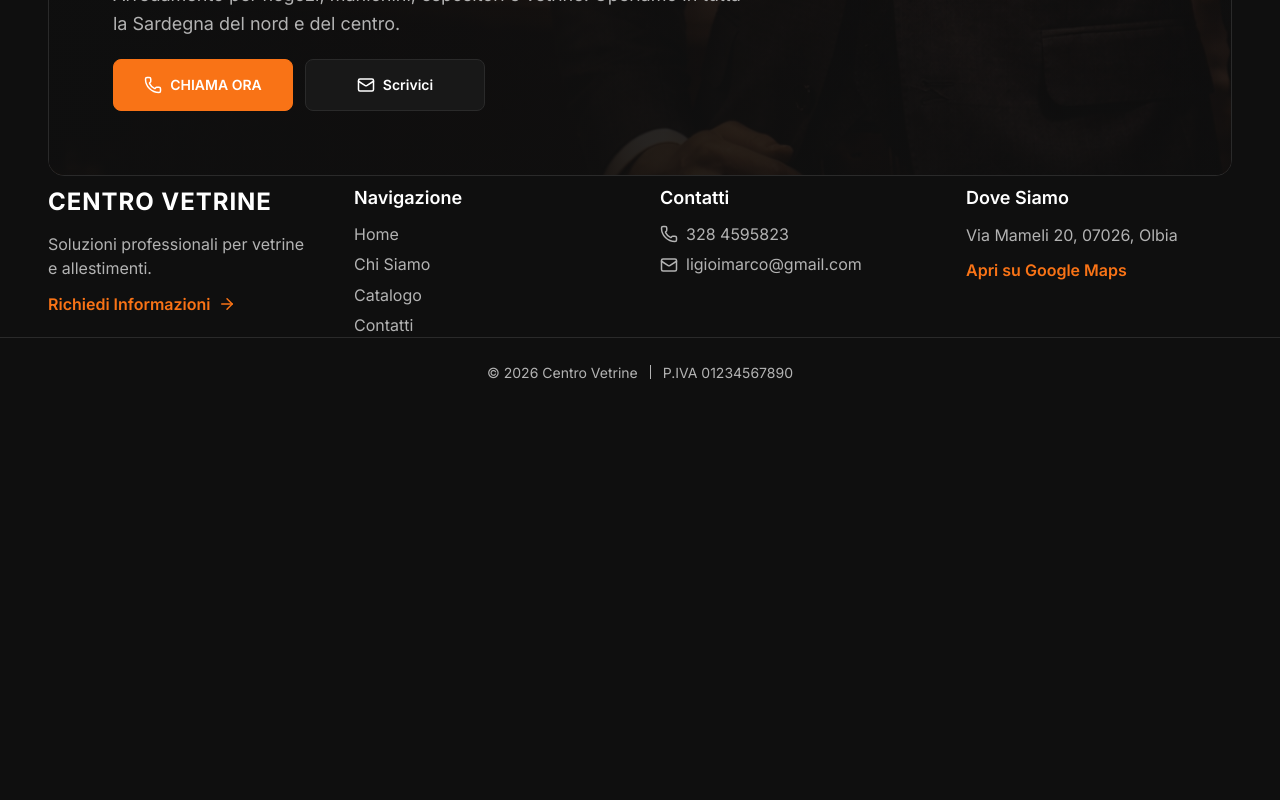
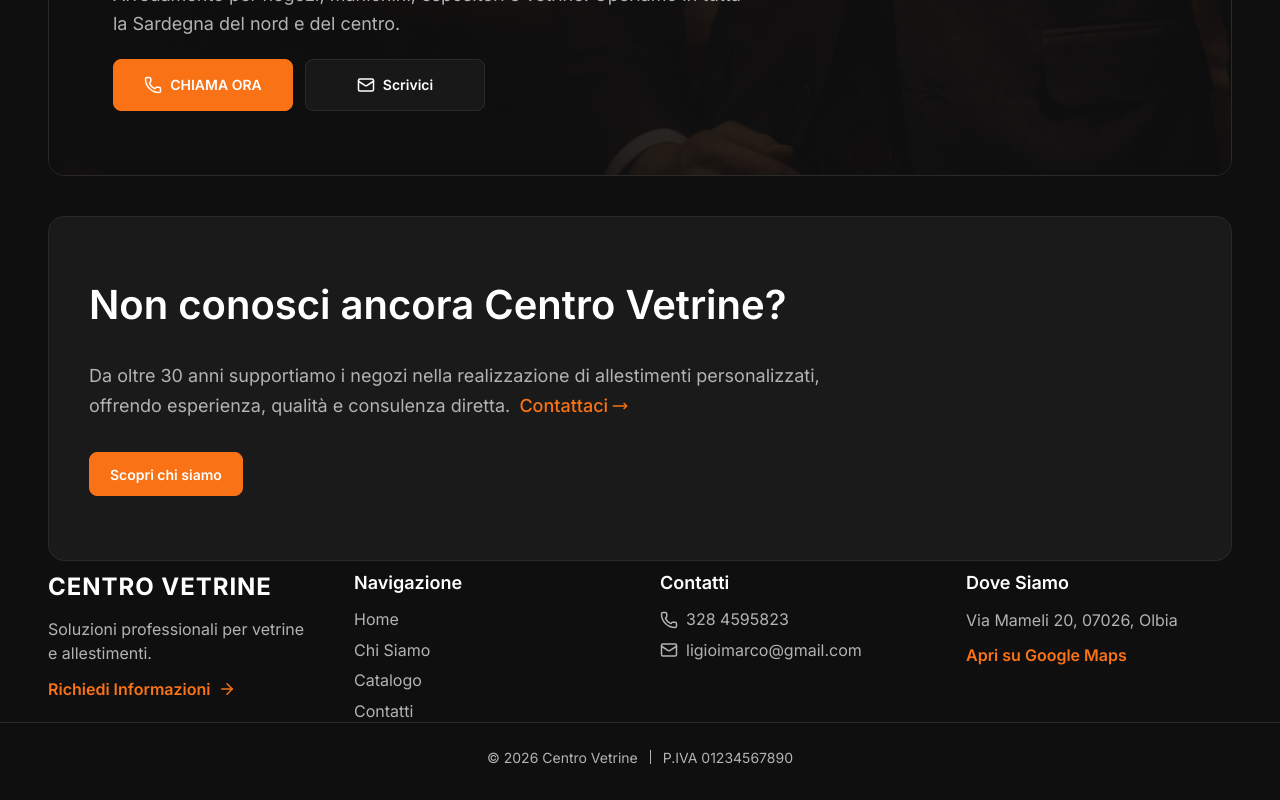
Before and after one commit to GiuseppeLiGioi/centro-vetrine, a Next.js app: page / in a window 1280 px wide. Shown: the part 700-1500 px from the top of the page. Before the commit the page ends 1115 px from the top, so only its background shows below. Built offline with nearby package versions, Linux system fonts and the light colour scheme.

Commit message:
added. hero section on HomePage

```diff
--- a/src/app/(site)/page.module.css
+++ b/src/app/(site)/page.module.css
@@ -120,6 +120,64 @@
 .textButtonsHero {
   line-height: 1;
 }
+.aboutHome {
+  width: 100%;
+  display: flex;
+  flex-direction: column;
+  gap: var(--space-5);
+  padding: var(--space-8) var(--space-5);
+  border: 1px solid var(--color-border);
+  border-radius: var(--radius-lg);
+  background-color: var(--color-surface);
+}
+
+.sectionTitle {
+  margin: 0;
+  font-size: var(--text-xl);
+  font-weight: var(--font-semibold);
+  color: var(--color-text);
+  line-height: 1.2;
+}
+
+.textSection {
+  margin: 0;
+  max-width: 60ch;
+  color: var(--color-text-muted);
+  font-size: var(--text-md);
+  line-height: 1.65;
+}
+
+.contactUs {
+  display: inline-flex;
+  align-items: center;
+  gap: var(--space-1);
+  margin-left: var(--space-1);
+  color: var(--color-primary);
+  font-weight: var(--font-medium);
+  text-decoration: none;
+}
+
+.contactUs svg {
+  width: 16px;
+  height: 16px;
+  flex-shrink: 0;
+}
+
+.buttonSection {
+  align-self: flex-start;
+  display: inline-flex;
+  align-items: center;
+  justify-content: center;
+  min-height: 44px;
+  padding: 0 var(--space-5);
+  border-radius: var(--radius-md);
+  border: 1px solid var(--color-primary);
+  background-color: var(--color-primary);
+  color: var(--color-text);
+  font-size: var(--text-sm);
+  font-weight: var(--font-semibold);
+  text-decoration: none;
+}
 
 @media (min-width: 768px) {
   .containerHome {
@@ -143,6 +201,18 @@
   .heroMessage {
     min-width: 180px;
   }
+  .aboutHome {
+    gap: var(--space-6);
+    padding: var(--space-9) var(--space-7);
+  }
+
+  .sectionTitle {
+    font-size: var(--text-2xl);
+  }
+
+  .textSection {
+    font-size: var(--text-lg);
+  }
 }
 
 @media (min-width: 1024px) {
@@ -164,4 +234,16 @@
   .titleHero::after {
     width: 96px;
   }
+  .aboutHome {
+    gap: var(--space-7);
+    padding: var(--space-10) var(--space-8);
+  }
+
+  .sectionTitle {
+    font-size: var(--text-3xl);
+  }
+
+  .textSection {
+    max-width: 65ch;
+  }
 }
--- a/src/app/(site)/page.tsx
+++ b/src/app/(site)/page.tsx
@@ -2,7 +2,7 @@ import styles from "./page.module.css";
 import Container from "@/components/ui/Container/Container";
 import Image from "next/image";
 import Link from "next/link";
-import { Phone, Mail } from "lucide-react";
+import { Phone, Mail, MoveRight } from "lucide-react";
 export default function Home() {
   return (
     <Container className={styles.containerHome}>
@@ -32,6 +32,24 @@ export default function Home() {
           </div>
         </div>
       </section>
+      <section className={styles.aboutHome}>
+        <h2 className={styles.sectionTitle}>
+          Non conosci ancora Centro Vetrine?
+        </h2>
+
+        <p className={styles.textSection}>
+          Da oltre 30 anni supportiamo i negozi nella realizzazione di
+          allestimenti personalizzati, offrendo esperienza, qualità e consulenza
+          diretta.{" "}
+          <Link href="/contatti" className={styles.contactUs}>
+            Contattaci <MoveRight />
+          </Link>
+        </p>
+
+        <Link className={styles.buttonSection} href="/chi-siamo">
+          Scopri chi siamo
+        </Link>
+      </section>
     </Container>
   );
 }
```
Also changed, not shown: src/data/home/categories.ts (added, +45 -0 lines).
